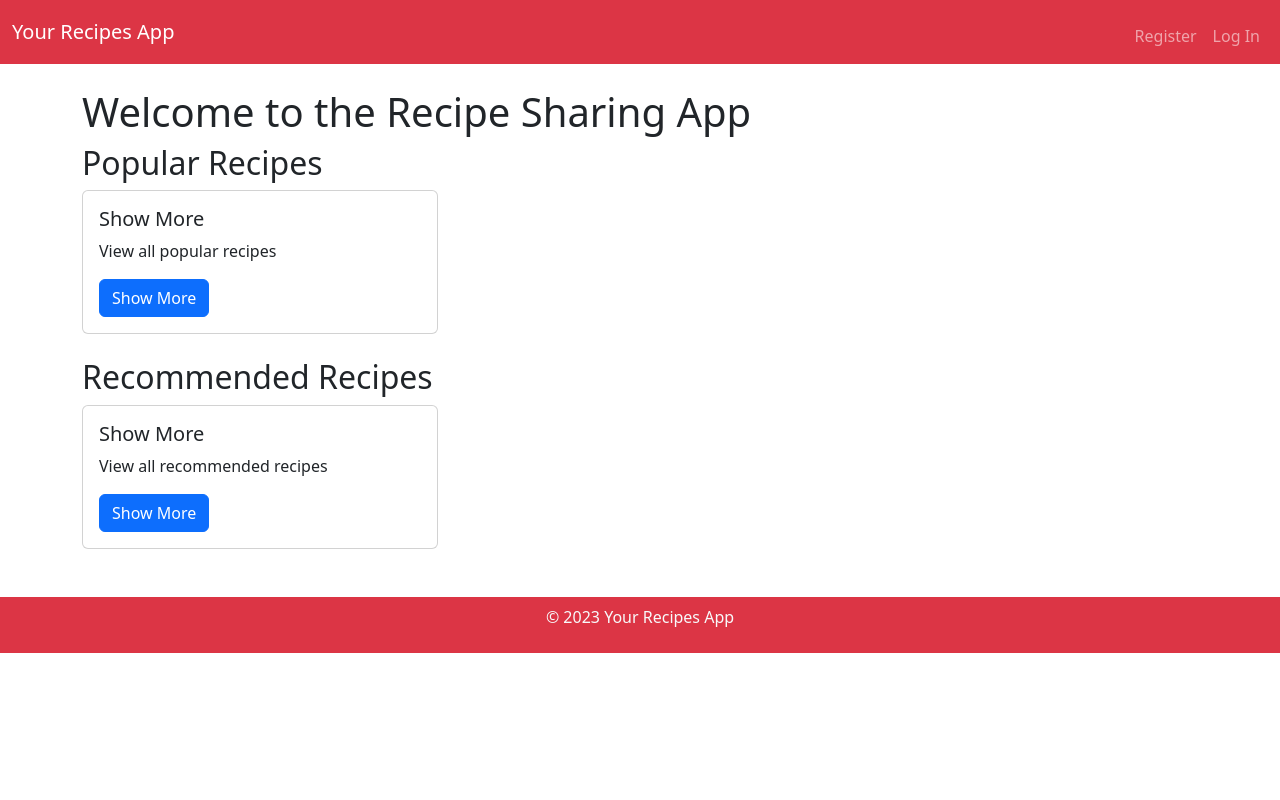
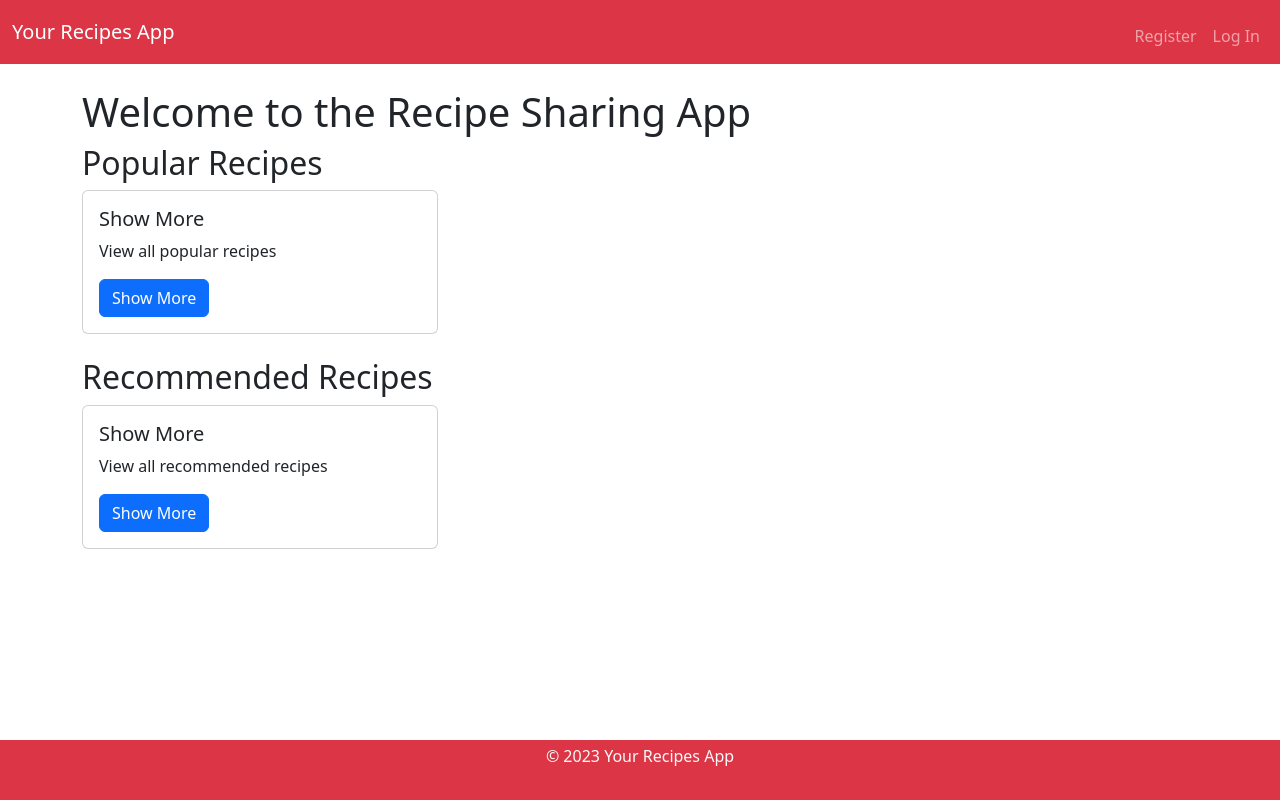
Before and after one commit to Sobhi-0/Tabkha, a Flask app: page / in a window 1280 px wide. Run offline with Flask 3, Linux system fonts and the light colour scheme; data that the repository does not hold is empty; some libraries are stand-ins or nearby versions.

Commit message:
Adjust the footer to stay at the bottom of the screen

```diff
--- a/frontend/static/styles.css
+++ b/frontend/static/styles.css
@@ -67,3 +67,22 @@
 .card:hover {
     transform: scale(1.05);  /* Add a scale effect to increase the card size */
 }
+
+html {
+    position: relative;
+    min-height: 100%;
+}
+
+body {
+    margin-bottom: 100px; /* Adjust the margin to accommodate the height of the footer */
+}
+
+footer {
+    position: absolute;
+    bottom: 0;
+    width: 100%;
+    height: 60px; /* Adjust the height of the footer as needed */
+    background-color: #f5f5f5;
+    text-align: center;
+    line-height: 100%;
+}
--- a/frontend/templates/recipe-details.html
+++ b/frontend/templates/recipe-details.html
@@ -43,4 +43,5 @@
             </div>
         </div>
     </div>
+
 {% endblock %}
```
Lines whose indentation alone changed are shown as unchanged.
